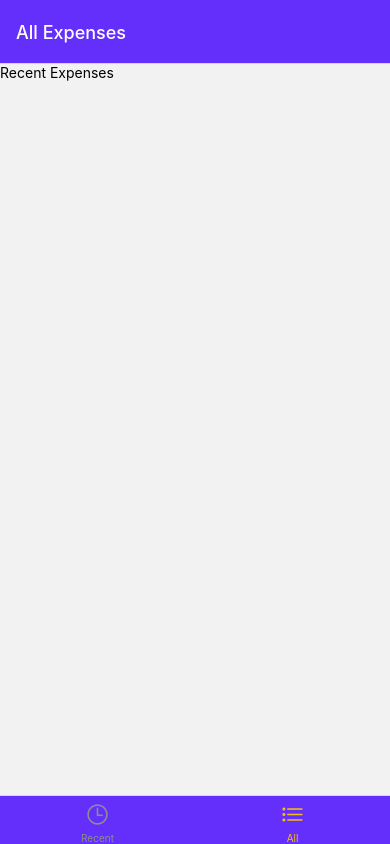
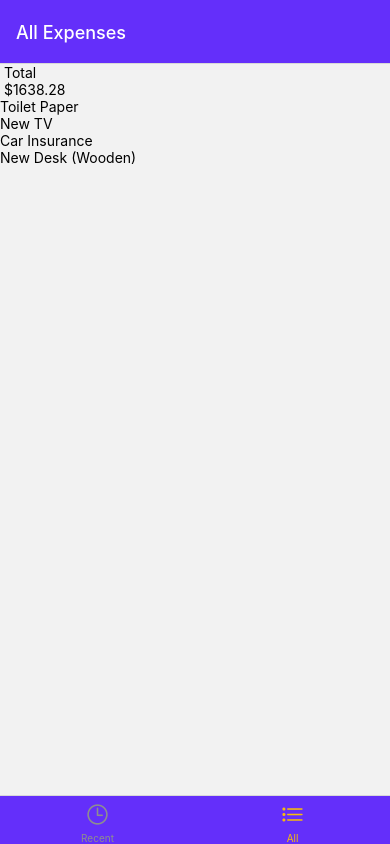
Before and after one commit to luccahuguet/expenses-app, a React Native app: screen /AllExpenses in a window 390 px wide. Built offline with nearby package versions, Linux system fonts and the light colour scheme.

Commit message:
minimum functionality

```diff
--- /dev/null
+++ b/components/ExpensesList.js
@@ -0,0 +1,24 @@
+import React from "react";
+import { FlatList } from "react-native";
+import { View, Text } from "react-native";
+
+const renderExpenseItem = (itemData) => {
+  return (
+    //   <Text>{itemData.item.title}</Text>
+    //   <Text>{itemData.item.amount}</Text>
+    //   <Text>{itemData.item.date}</Text>
+    <Text>{itemData.item.description}</Text>
+  );
+};
+
+const ExpensesList = ({ expenses }) => {
+  return (
+    <FlatList
+      data={expenses}
+      renderItem={renderExpenseItem}
+      keyExtractor={(item) => item.id}
+    />
+  );
+};
+
+export default ExpensesList;
--- /dev/null
+++ b/components/ExpensesOutput.js
@@ -0,0 +1,45 @@
+import React from "react";
+import ExpensesList from "./ExpensesList";
+import ExpensesSummary from "./ExpensesSummary";
+import { View } from "react-native";
+
+const DUMMY_EXPENSES = [
+  {
+    id: "e1",
+    description: "Toilet Paper",
+    amount: 94.12,
+    date: new Date(2020, 7, 14),
+  },
+  {
+    id: "e2",
+    description: "New TV",
+    amount: 799.49,
+    date: new Date(2021, 2, 12),
+  },
+  {
+    id: "e3",
+    description: "Car Insurance",
+    amount: 294.67,
+    date: new Date(2021, 2, 28),
+  },
+  {
+    id: "e4",
+    description: "New Desk (Wooden)",
+    amount: 450,
+    date: new Date(2021, 5, 12),
+  },
+];
+
+const ExpensesOutput = ({ expenses, expensesPeriod }) => {
+  return (
+    <View>
+      <ExpensesSummary
+        expenses={DUMMY_EXPENSES}
+        expensesPeriod={expensesPeriod}
+      />
+      <ExpensesList expenses={DUMMY_EXPENSES} />
+    </View>
+  );
+};
+
+export default ExpensesOutput;
--- /dev/null
+++ b/components/ExpensesSummary.js
@@ -0,0 +1,18 @@
+import React from "react";
+import { View, Text } from "react-native";
+
+const ExpensesSummary = ({ expenses, expensesPeriod }) => {
+  const expensesSum = expenses.reduce(
+    (acc, expense) => acc + expense.amount,
+    0
+  );
+
+  return (
+    <View>
+      <Text> {expensesPeriod} </Text>
+      <Text> ${expensesSum.toFixed(2)} </Text>
+    </View>
+  );
+};
+
+export default ExpensesSummary;
--- a/screens/AllExpenses.js
+++ b/screens/AllExpenses.js
@@ -1,12 +1,9 @@
 import React from "react";
 import { View, Text } from "react-native";
+import ExpensesOutput from "../components/ExpensesOutput";
 
 const AllExpenses = () => {
-  return (
-    <View>
-      <Text>Recent Expenses</Text>
-    </View>
-  );
+  return <ExpensesOutput expensesPeriod="Total" />;
 };
 
 export default AllExpenses;
--- a/screens/RecentExpenses.js
+++ b/screens/RecentExpenses.js
@@ -1,12 +1,9 @@
 import React from "react";
 import { View, Text } from "react-native";
+import ExpensesOutput from "../components/ExpensesOutput";
 
 const RecentExpenses = () => {
-  return (
-    <View>
-      <Text>Recent Expenses</Text>
-    </View>
-  );
+  return <ExpensesOutput expensesPeriod="Recent" />;
 };
 
 export default RecentExpenses;
```
